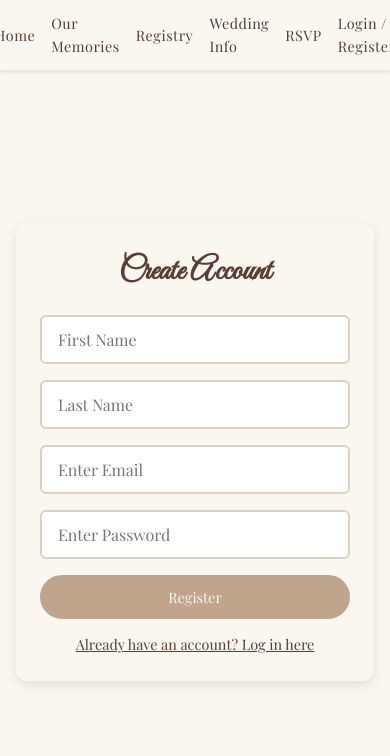
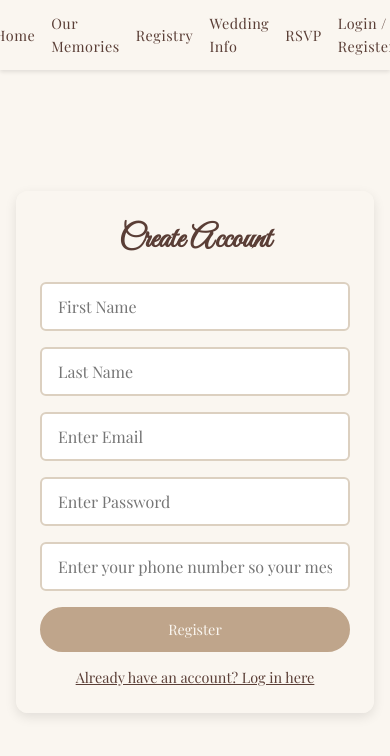
Before and after one commit to sudosurmrf/wedding, a React (Vite) app in the folder frontend/: page /login in a window 390 px wide. Both pictures are taken after a click on the button "Need an account? Sign up here". Shown: the top 756 px of the page. Built offline with nearby package versions, Linux system fonts and the light colour scheme; no server answers.

Commit message:
added a phone field in the input so we can later connect numbers to names

```diff
--- a/frontend/src/components/LoginAndReg.jsx
+++ b/frontend/src/components/LoginAndReg.jsx
@@ -9,6 +9,7 @@ const LoginAndReg = () => {
   const [firstName, setFirstName] = useState("");
   const [lastName, setLastName] = useState("");
   const [existingUser, setExistingUser] = useState(true);
+  const [phone, setPhone] = useState('');
 
   const handleLogin = async () => {
     await login(email, password);
@@ -17,7 +18,7 @@ const LoginAndReg = () => {
   };
 
   const handleRegister = async () => {
-    await register(firstName, lastName, email, password);
+    await register(firstName, lastName, email, password, phone);
     setFirstName("");
     setLastName("");
     setEmail("");
@@ -97,6 +98,13 @@ const LoginAndReg = () => {
               onChange={(e) => setPassword(e.target.value)}
               className="auth-input"
             />
+            <input
+            type="phone"
+            placeholder="Enter your phone number so your messages are connected to your name!"
+            value={phone}
+            onChange={(e)=>setPhone(e.target.value)}
+            className="auth-input"
+            />
             <button onClick={handleRegister} className="auth-button">
               Register
             </button>
```
Also changed, not shown: frontend/src/components/Profile.jsx (added, +11 -0 lines), 1 other file (tests, documents, lock files or other folders).
